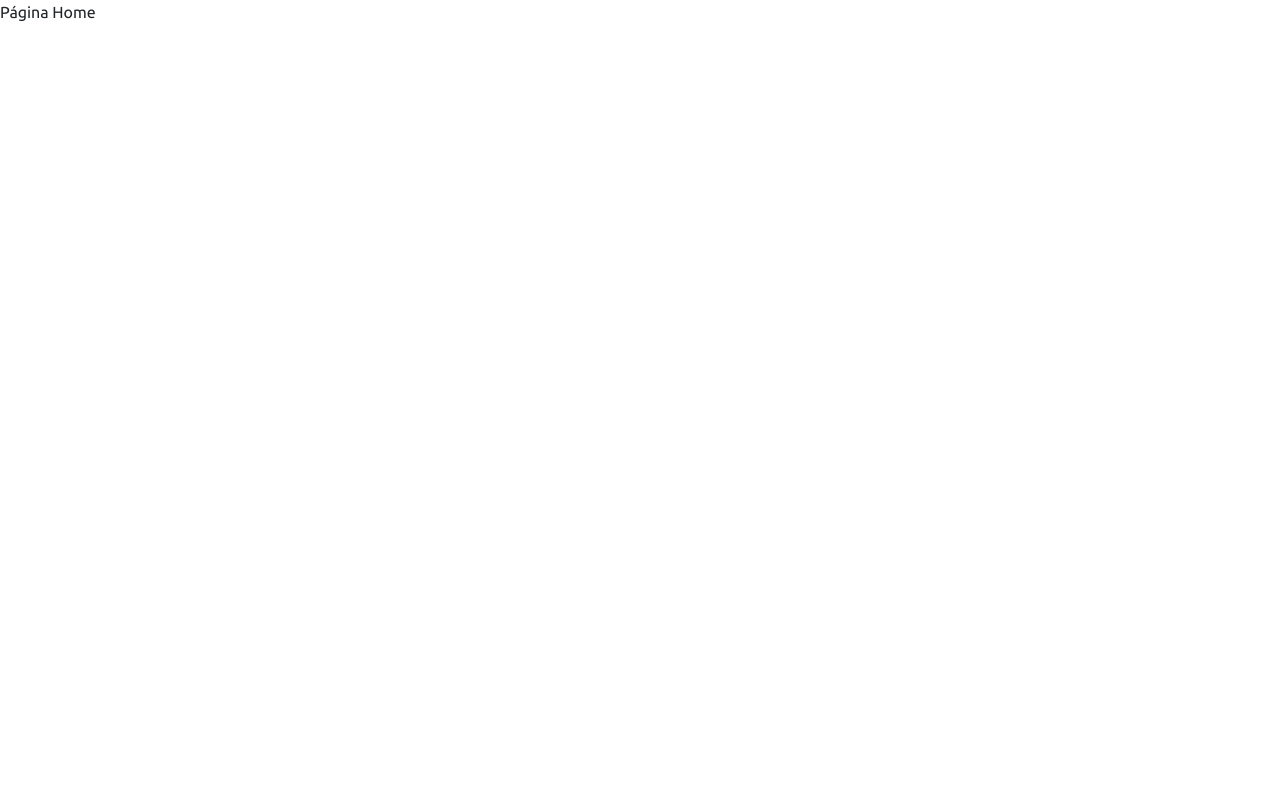
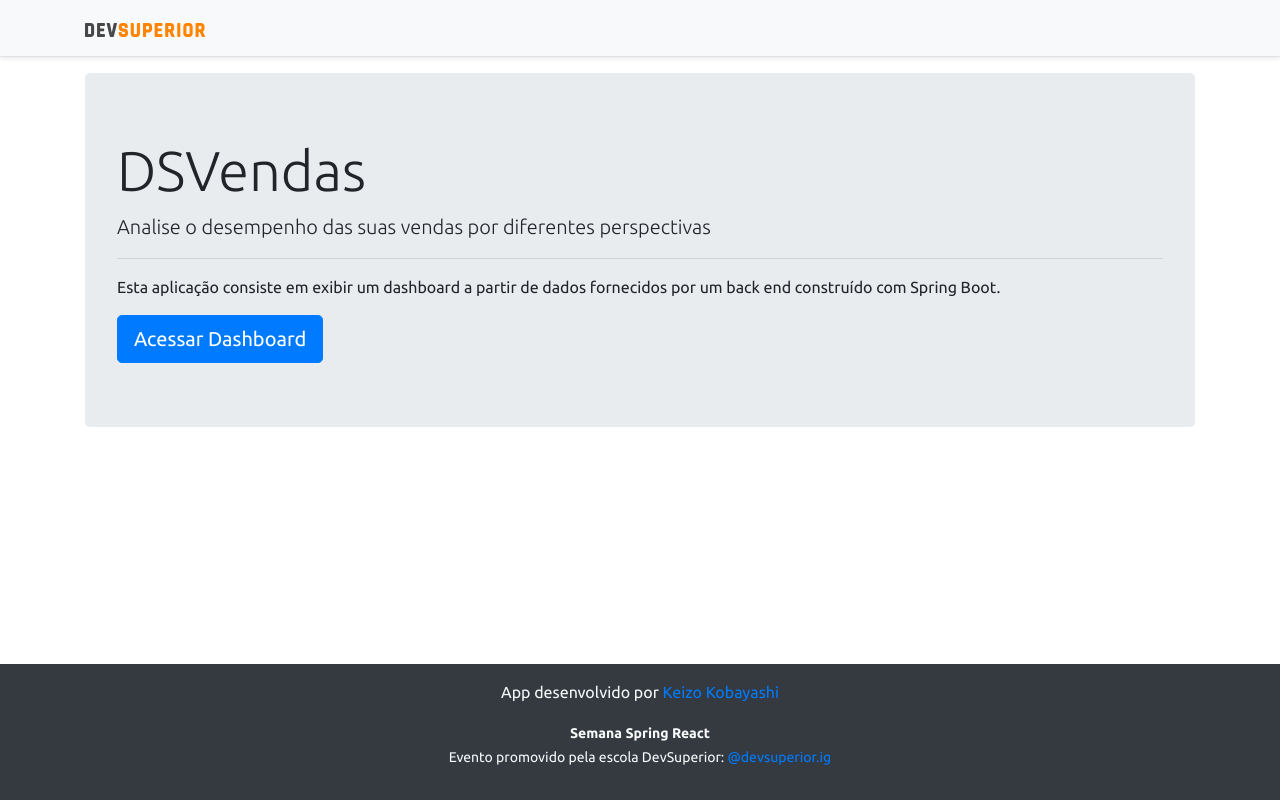
Before and after one commit to Keizzzo/projetosds3, a React (Create React App) app in the folder frontend/: page / in a window 1280 px wide. Built offline with nearby package versions, Linux system fonts and the light colour scheme.

Commit message:
Home, Navegação

```diff
--- a/frontend/src/components/NavBar/index.tsx
+++ b/frontend/src/components/NavBar/index.tsx
@@ -1,11 +1,14 @@
-import ImgDsDark from 'assets/img/ds-dark.svg';
+import ImgDsDark from "assets/img/ds-dark.svg";
+import { Link } from "react-router-dom";
 
 const NavBar = () => {
   return (
     <div className="d-flex flex-column flex-md-row align-items-center p-3 px-md-4 mb-3 bg-light border-bottom shadow-sm">
       <div className="container">
         <nav className="my-2 my-md-0 mr-md-3">
-          <img src={ImgDsDark} alt="DevSuperior" width="120" />
+          <Link to="/">
+            <img src={ImgDsDark} alt="DevSuperior" width="120" />
+          </Link>
         </nav>
       </div>
     </div>
--- a/frontend/src/pages/Home/index.tsx
+++ b/frontend/src/pages/Home/index.tsx
@@ -1,5 +1,30 @@
+import Footer from "components/Footer";
+import NavBar from "components/NavBar";
+import { Link } from "react-router-dom";
+
 const Home = () => {
-  return <div>Página Home</div>;
+  return (
+    <>
+      <NavBar />
+      <div className="container">
+        <div className="jumbotron">
+          <h1 className="display-4">DSVendas</h1>
+          <p className="lead">
+            Analise o desempenho das suas vendas por diferentes perspectivas
+          </p>
+          <hr />
+          <p>
+            Esta aplicação consiste em exibir um dashboard a partir de dados
+            fornecidos por um back end construído com Spring Boot.
+          </p>
+          <Link className="btn btn-primary btn-lg" to="/dashboard">
+              Acessar Dashboard
+          </Link>
+        </div>
+      </div>
+      <Footer />
+    </>
+  );
 };
 
 export default Home;
```
